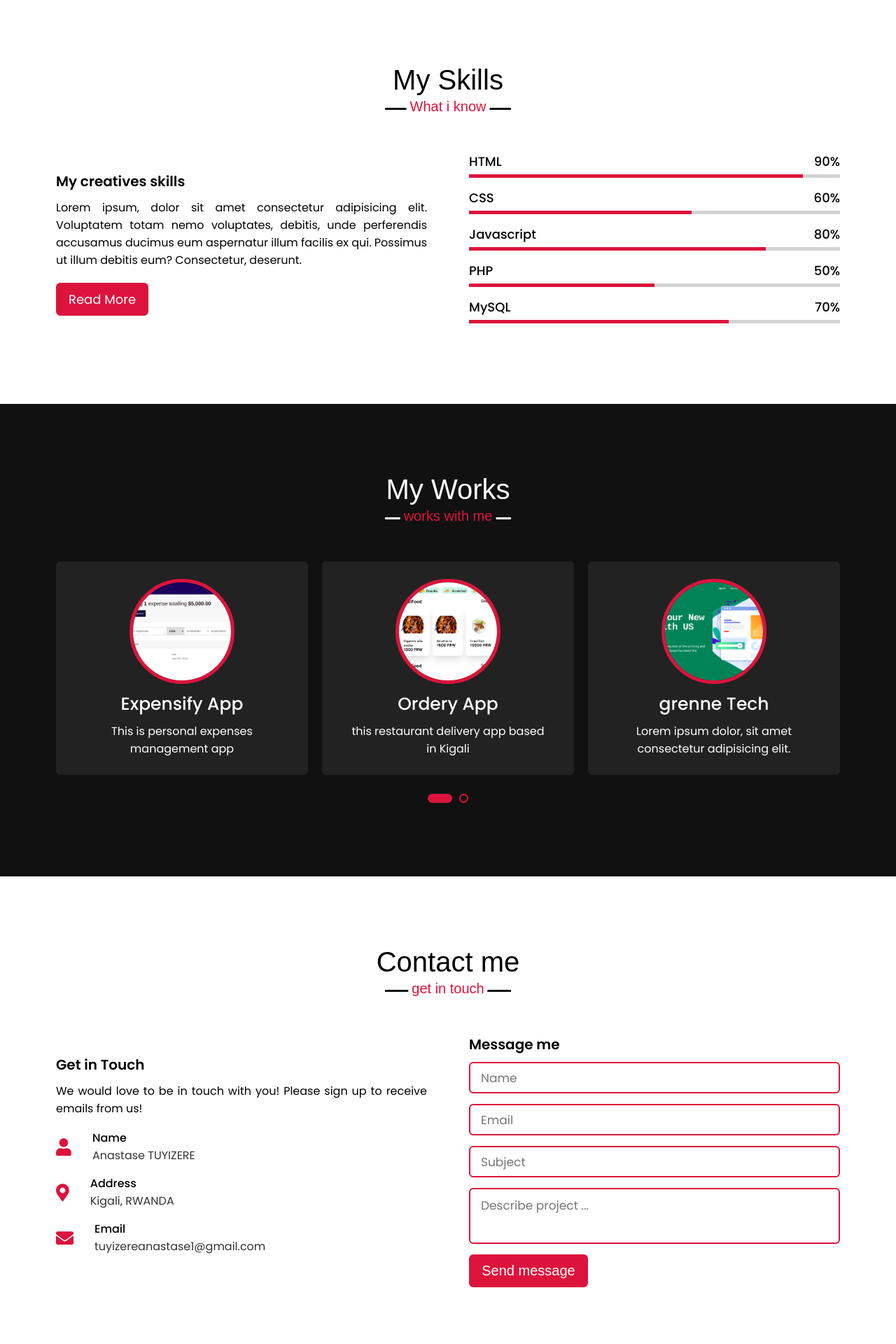
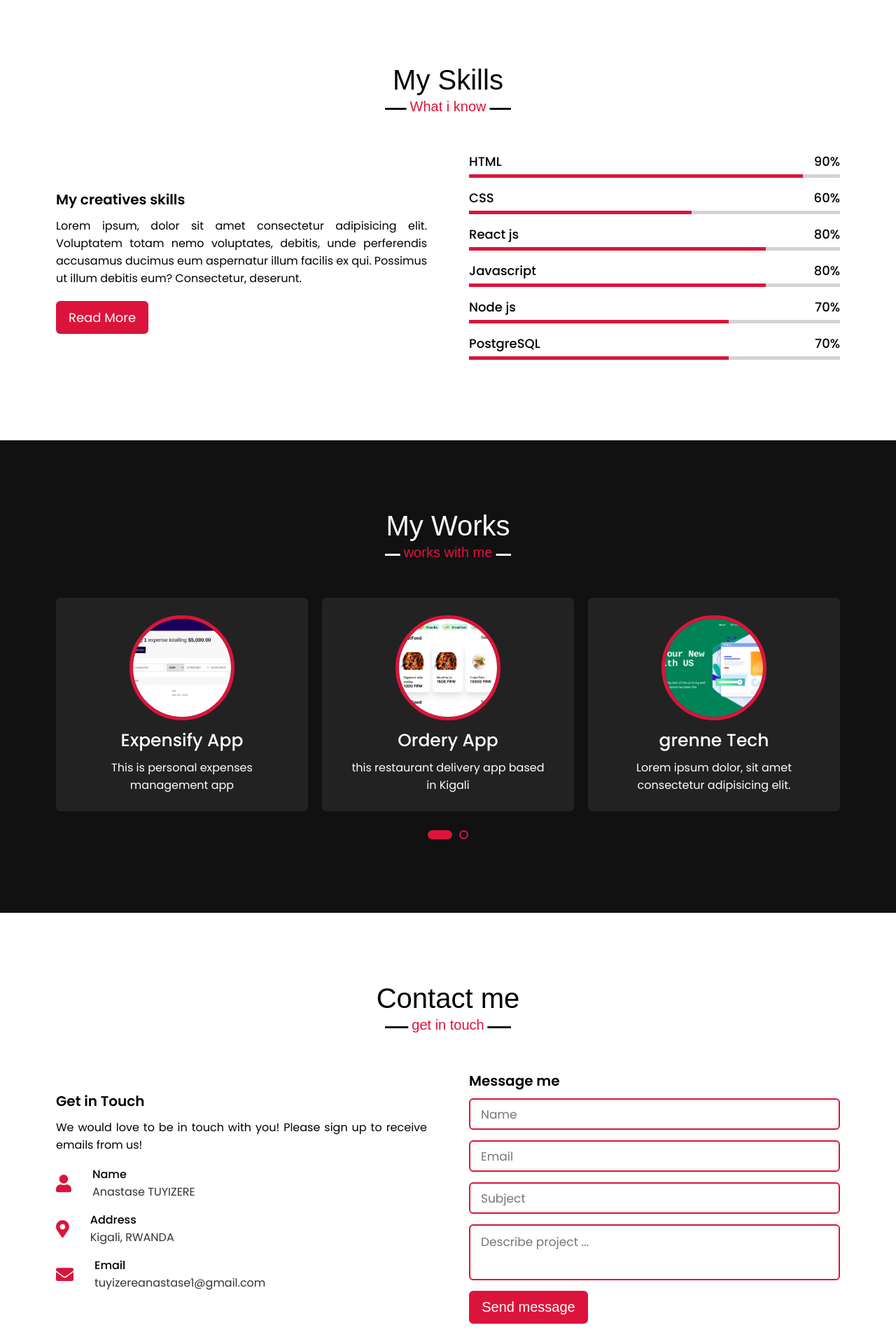
Before and after one commit to TuyizeeAnastase/portifolio, a PHP site: page / in a window 1280 px wide. Shown: the part 2181-4101 px from the top of the page at 70% size. Run offline with PHP 8.4, Linux system fonts and the light colour scheme; some libraries are stand-ins or nearby versions.

Commit message:
adding skills

```diff
--- a/index.html
+++ b/index.html
@@ -123,6 +123,13 @@
                 </div>
                 <div class="bars">
                     <div class="info">
+                        <span>React js</span>
+                        <span>80%</span>
+                    </div>
+                    <div class="line react"></div>
+                </div>
+                <div class="bars">
+                    <div class="info">
                         <span>Javascript</span>
                         <span>80%</span>
                     </div>
@@ -130,14 +137,14 @@
                 </div>
                 <div class="bars">
                     <div class="info">
-                        <span>PHP</span>
-                        <span>50%</span>
+                        <span>Node js</span>
+                        <span>70%</span>
                     </div>
-                    <div class="line php"></div>
+                    <div class="line node"></div>
                 </div>
                 <div class="bars">
                     <div class="info">
-                        <span>MySQL</span>
+                        <span>PostgreSQL</span>
                         <span>70%</span>
                     </div>
                     <div class="line mysql"></div>
--- a/style.css
+++ b/style.css
@@ -353,11 +353,14 @@ section .title::after{
  .skills-content .right .js::before{
     width: 80%;
  }
-.skills-content .right .php::before{
-    width: 50%;
+.skills-content .right .node::before{
+    width: 70%;
  }
 .skills-content .right .mysql::before{
     width: 70%;
+ }
+ .skills-content .right .react::before{
+    width: 80%;
  }
 
 /* teams sectioFn styling */
```
